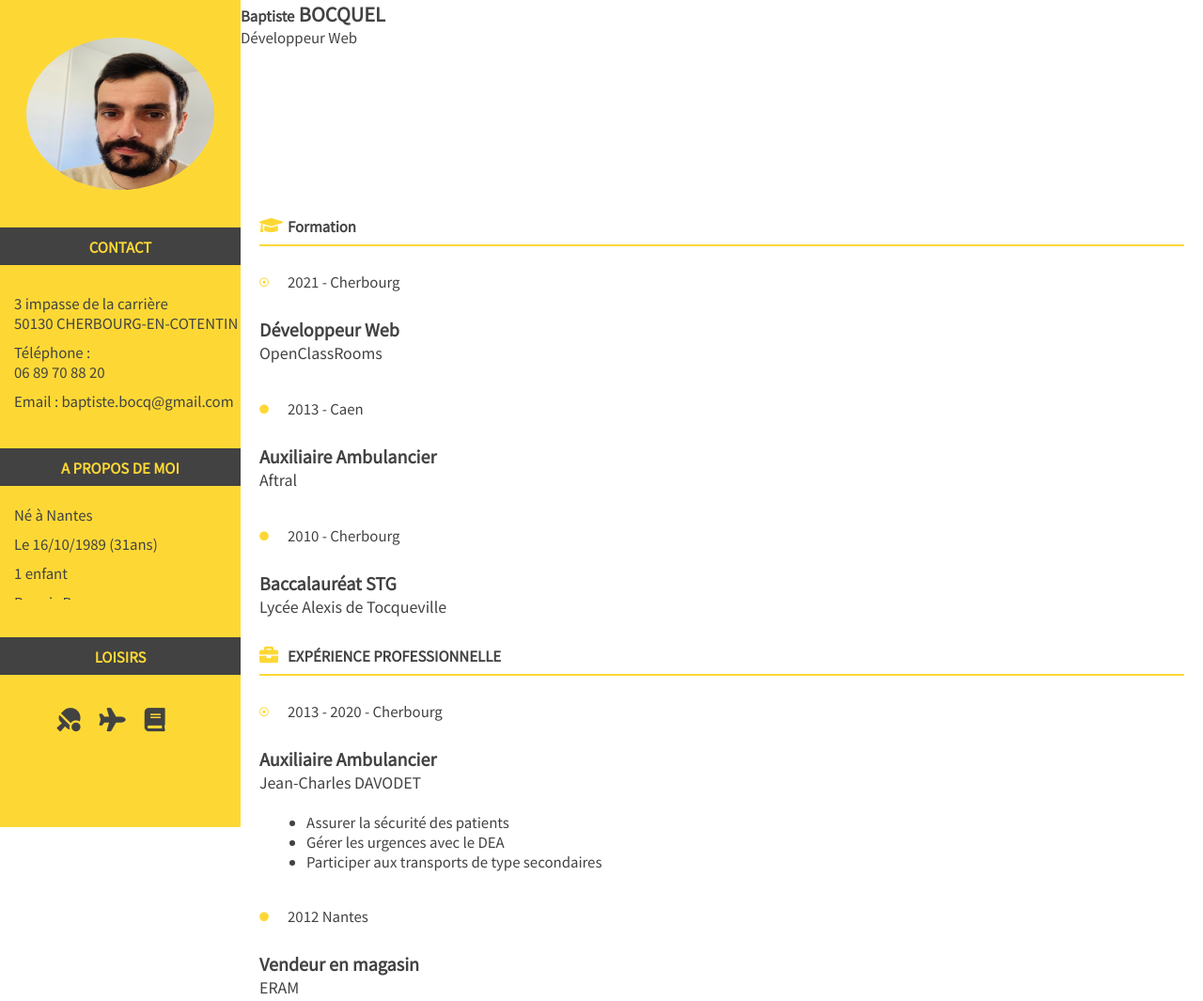
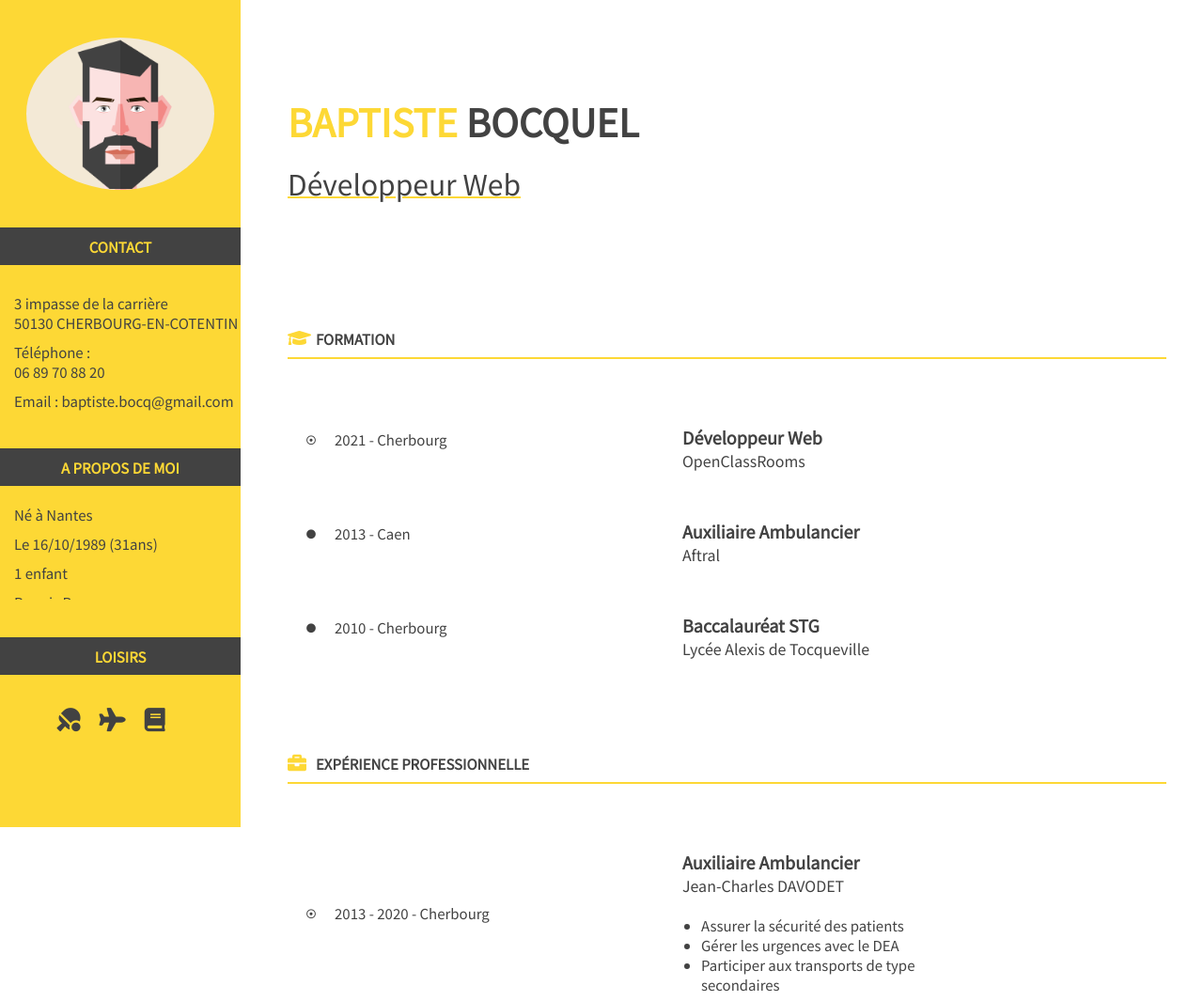
Before and after one commit to BaptisteBocquel/CV_OC, a plain HTML site: page index.html in a window 1280 px wide. Shown: the top 1065 px of the page at 94% size. Drawn offline with Linux system fonts and the light colour scheme.

Commit message:
Fin site

```diff
--- a/index.html
+++ b/index.html
@@ -55,7 +55,7 @@
 
         <div id="droite">
             <section id="presentation">
-                <h1><span id="prenom">Baptiste</span> BOCQUEL</h1>
+                <h1><span id="prenom">BAPTISTE</span> BOCQUEL</h1>
                 <p>Développeur Web</p>
             </section>
 
@@ -65,7 +65,7 @@
                         <i class="fas fa-graduation-cap"></i>
                     </div>
 
-                    <h2>Formation</h2>
+                    <h2>FORMATION</h2>
                 </div>
 
                 <div class="bloc_texte">
@@ -231,7 +231,7 @@
             </section>
 
             <section id="a_propos_2">
-                <h2>À PROPOS DE MOI</h2>
+                <h2>A PROPOS DE MOI</h2>
             </section>
 
             <section id="loisirs_2">
--- a/style.css
+++ b/style.css
@@ -47,7 +47,7 @@ h4{
 
 #photo{
     overflow: hidden;
-    background-image: url("Images/IMG_4068.jpg");
+    background-image: url("Images/Evasaesnibo.png");
     background-size: 150px 150px;
     background-repeat:no-repeat ;
     border-radius: 50%;
@@ -102,7 +102,7 @@ h4{
 }
 
 .point i{
-    color: #FDD835;
+    color: #424242;
     font-size:10px;
 }
 
@@ -135,6 +135,7 @@ ul{
 #recommandations{
     padding-left: 20px;
     padding-right:20px;
+    padding-bottom: 30px;
 }
 
 #recommandation_partie{
@@ -178,6 +179,29 @@ footer section{
     margin-right: 20px;
 }
 
+@media screen and (min-width : 600px) and (max-width : 1023px){
+    .bloc_texte{
+        margin-left : 50px;
+    }
+
+    #recommandation_partie{
+        display:flex;
+        margin-left: 50px;
+
+    }
+
+    #recommandation_partie div{
+        margin-right: 100px;
+    }
+
+    .titre{
+        margin-bottom : 50px;
+        margin-top:100px;
+        width:95%;
+        margin-left: 30px;
+    }
+}
+
 @media screen and (min-width : 1024px){
     #contact, #a_propos, #loisirs, #presentation{
         visibility : visible;
@@ -195,7 +219,7 @@ footer section{
 
     #photo{
         overflow: hidden;
-        background-image: url("Images/IMG_4068.jpg");
+        background-image: url("Images/Evasaesnibo.png");
         background-size: 200px 200px;
         background-repeat:no-repeat ;
         border-radius: 50%;
@@ -293,4 +317,62 @@ footer section{
     .icone_loisirs i{
         font-size: 25px;
     }
+
+    #presentation{
+        height : 150px;
+        margin-left : 50px;
+    }
+
+    #presentation h1{
+        margin-bottom: 15px;
+        margin-top: 100px;
+        font-size: 40px;
+    }
+
+    #presentation #prenom{
+        font-size : 40px;
+        color : #FDD835;
+    }
+
+    #presentation p{
+        font-size: 30px;
+        text-decoration: underline #FDD835 2px;
+    }
+
+    .bloc_texte{
+        display: flex;
+        margin-left: 50px;
+    }
+
+    .bloc_texte_gauche{
+        width : 250px;
+    }
+
+    .bloc_texte_droite{
+        padding-left : 150px;
+    }
+
+    .bloc_texte_droite ul{
+        padding-left: 20px;
+    }
+
+    li{
+        width: 300px;
+    }
+
+    #recommandation_partie{
+        display:flex;
+        margin-left: 50px;
+    }
+
+    #recommandation_partie div{
+        margin-right: 300px;
+    }
+
+    .titre{
+        margin-bottom : 50px;
+        margin-top:100px;
+        width:95%;
+        margin-left: 30px;
+    }
 }
```
Also changed, not shown: Images/Evasaesnibo.png (added).
